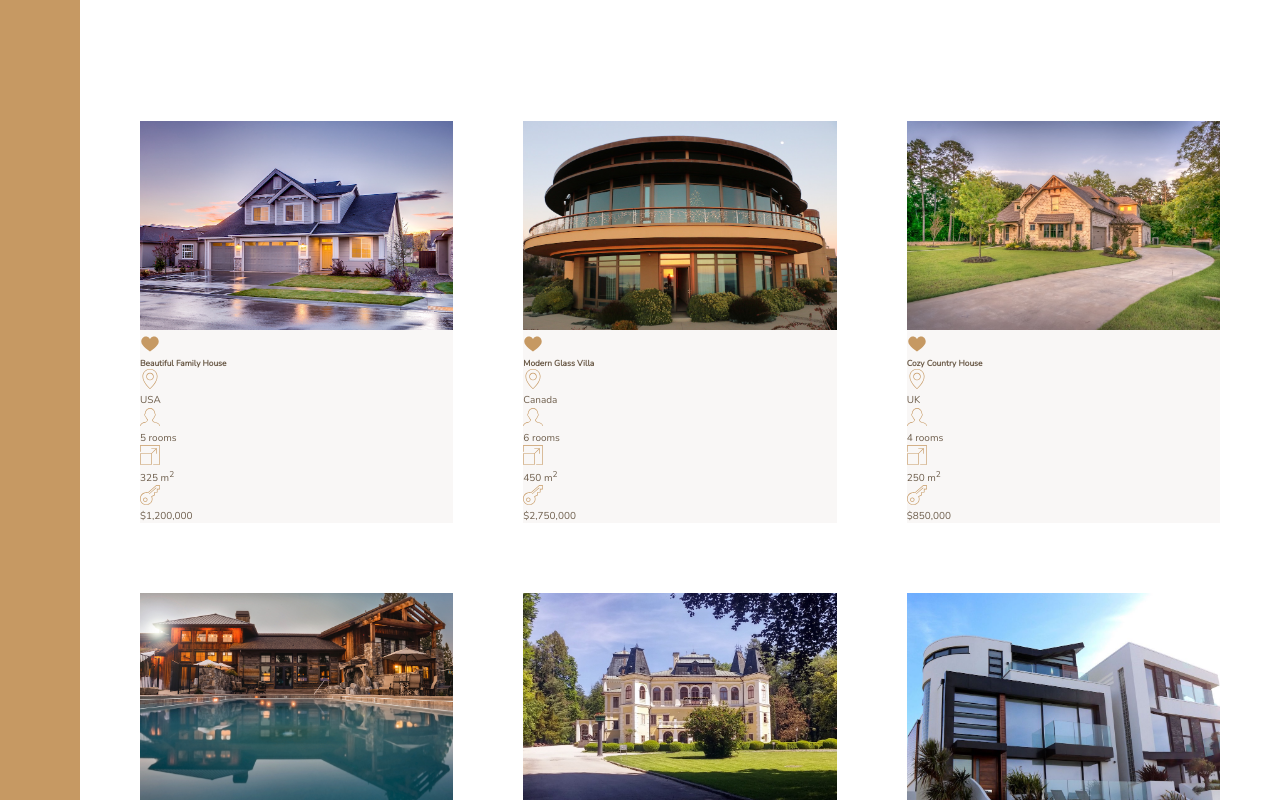
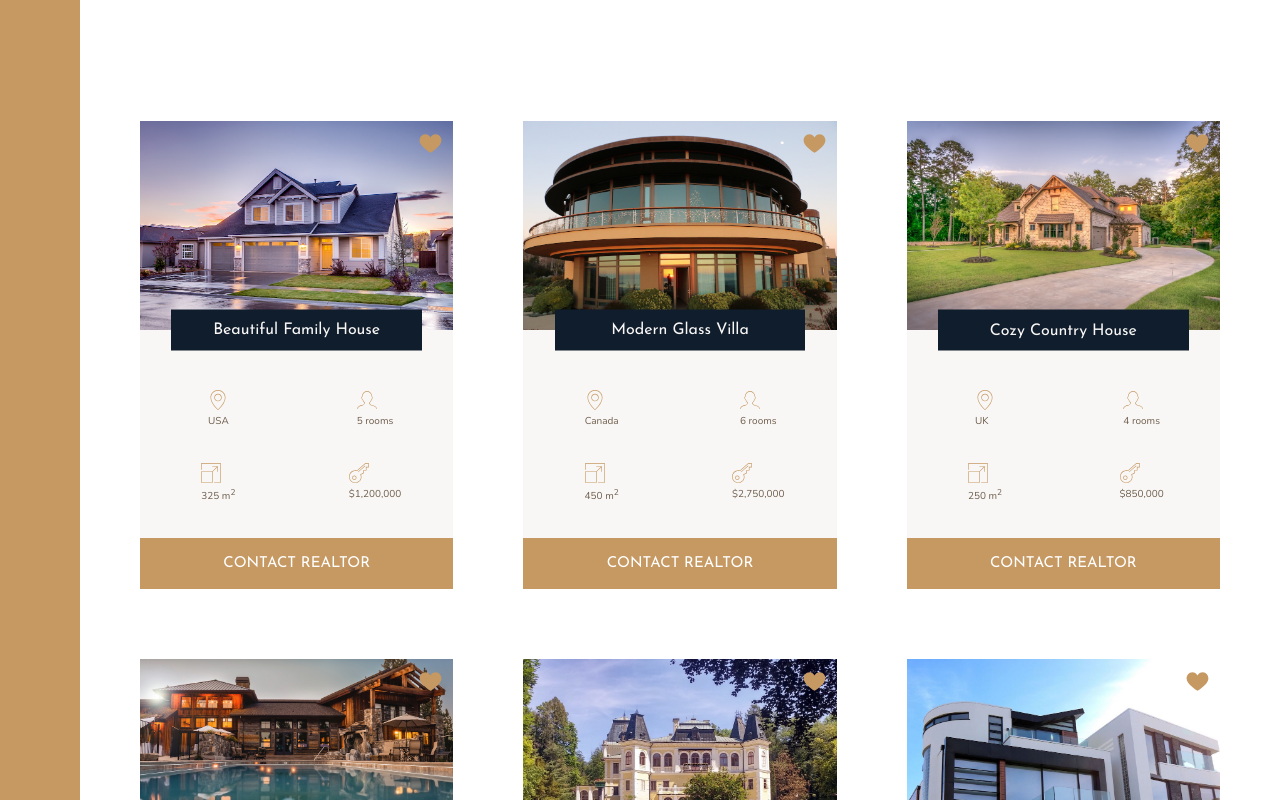
Before and after one commit to thnlsn/livin, a React (Create React App) app: page / in a window 1280 px wide. Shown: the part 1920-2720 px from the top of the page. Built offline with nearby package versions, Linux system fonts and the light colour scheme; the HTML template or start-up script is replaced by a standard one.

Commit message:
overlayed the name over the image and pushed it to the end and translated it down to create an overlapping effect as well as spaced the details correctly in the home cards

```diff
--- a/src/components/Homes.js
+++ b/src/components/Homes.js
@@ -46,6 +46,7 @@ const Homes = ({ homes }) => {
             </svg>
             <p>${home.price}</p>
           </div>
+          <button className='btn home__btn'>Contact realtor</button>
         </div>
       ))}
     </section>
--- a/src/css/style.css
+++ b/src/css/style.css
@@ -161,13 +161,48 @@ $font-display: 'Josefin Sans', sans-serif; // A thinner more stylized font for t
   grid-gap: 7rem; }
 
 .home {
-  background-color: #f9f7f6; }
+  background-color: #f9f7f6;
+  display: grid;
+  grid-template-columns: repeat(2, 1fr);
+  grid-row-gap: 3.5rem;
+  justify-items: center; }
   .home__img {
-    width: 100%; }
-  .home svg {
+    width: 100%;
+    grid-row: 1 / 2;
+    grid-column: 1 / -1;
+    z-index: 1; }
+  .home__like {
+    fill: #c69963;
+    height: 2.5rem;
+    width: 2.5rem;
+    grid-row: 1 / 2;
+    grid-column: 2 / 3;
+    justify-self: flex-end;
+    margin: 1rem;
+    z-index: 2; }
+  .home__name {
+    background-color: #101d2c;
+    padding: 1.25rem 0;
+    width: 80%;
+    font-family: "Josefin Sans", sans-serif;
+    font-size: 1.6rem;
+    font-weight: 400;
+    color: #f9f7f6;
+    text-align: center;
+    transform: translate(0%, 50%);
+    grid-row: 1 / 2;
+    grid-column: 1 / -1;
+    align-self: end;
+    z-index: 3; }
+  .home__location, .home__rooms {
+    margin-top: 2.5rem; }
+  .home__location svg, .home__rooms svg, .home__area svg, .home__price svg {
     fill: #c69963;
     height: 2rem;
     width: 2rem; }
+  .home__btn {
+    grid-column: 1 / -1;
+    justify-self: stretch; }
 
 .gallery {
   background-color: #54483a;
--- a/src/sass/_homes.scss
+++ b/src/sass/_homes.scss
@@ -11,16 +11,77 @@
 .home {
   background-color: $color-grey-light-1;
 
+  display: grid;
+  grid-template-columns: repeat(2, 1fr);
+  grid-row-gap: 3.5rem;
+  justify-items: center;
+
   &__img {
     width: 100%;
+
+    grid-row: 1 / 2; // Have to set the same grid-row so that it forces overlapping (since the placement algo won't allow that implicitely)
+    grid-column: 1 / -1;
+
+    z-index: 1;
   }
 
   &__like {
+    fill: $color-primary;
+    height: 2.5rem;
+    width: 2.5rem;
+
+    grid-row: 1 / 2; // Have to set the same grid-row so that it forces overlapping (since the placement algo won't allow that implicitely)
+    grid-column: 2 / 3;
+
+    justify-self: flex-end; // The heart icon should be at the end
+    margin: 1rem; // And not touching the edges
+
+    z-index: 2;
   }
 
-  svg {
-    fill: $color-primary;
-    height: 2rem;
-    width: 2rem;
+  &__name {
+    background-color: $color-secondary;
+    padding: 1.25rem 0;
+    width: 80%;
+
+    font-family: $font-display;
+    font-size: 1.6rem;
+    font-weight: 400;
+    color: $color-grey-light-1;
+    text-align: center;
+
+    // We overlap the name over the image and have it aligned to the bottom and translated DOWN
+    // Instead of having it be place under normally and translating it UP
+    // This is because doing the latter would leave 50% of the height as a margin on the bottom pretty much
+    transform: translate(0%, 50%);
+    grid-row: 1 / 2; // Have to set the same grid-row so that it forces overlapping (since the placement algo won't allow that implicitely)
+    grid-column: 1 / -1;
+
+    align-self: end;
+
+    z-index: 3; // Same as the heart icon
+  }
+
+  &__location,
+  &__rooms {
+    margin-top: 2.5rem;
+  }
+
+  &__location,
+  &__rooms,
+  &__area,
+  &__price {
+    svg {
+      fill: $color-primary;
+      height: 2rem;
+      width: 2rem;
+    }
+    p {
+    }
+  }
+
+  &__btn {
+    grid-column: 1 / -1;
+    justify-self: stretch;
   }
 }
```
